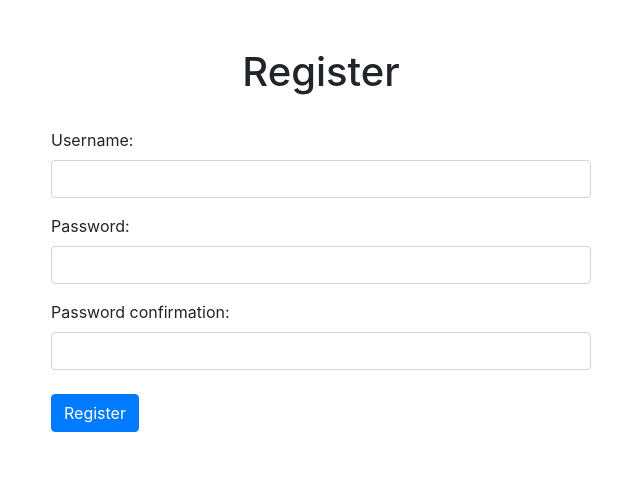
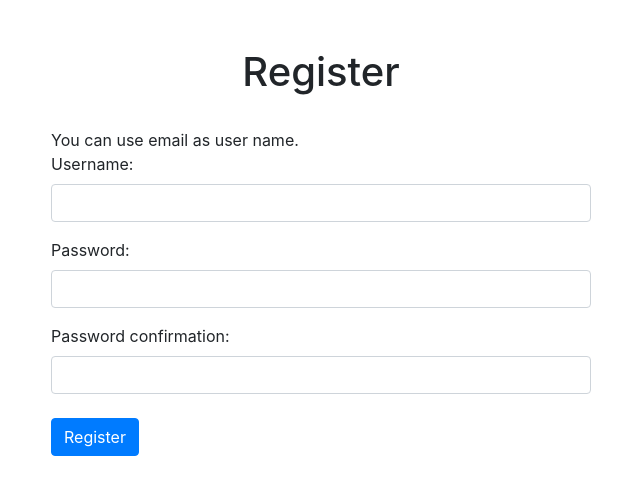
Before and after one commit to mjuc/AutomatedBudget, a Django app: page /register/ in a window 1280 px wide. Shown: the top 495 px of the page, without its empty margins (319-959 px from the left). Run offline with Django 4.2, Linux system fonts and the light colour scheme; some libraries are stand-ins or nearby versions.

Commit message:
Added information that email is a valid form of user name.

```diff
--- a/AutomatedBudget/templates/registration/register.html
+++ b/AutomatedBudget/templates/registration/register.html
@@ -8,6 +8,7 @@
         </div>
         <div class="row">
             <div class="col-md-6 offset-md-3 mt-3">
+                You can use email as user name.
                 <form method="post" action="{% url 'register' %}">
                     {% csrf_token %} {% for field in form %}
                     <div class="form-group">
```
